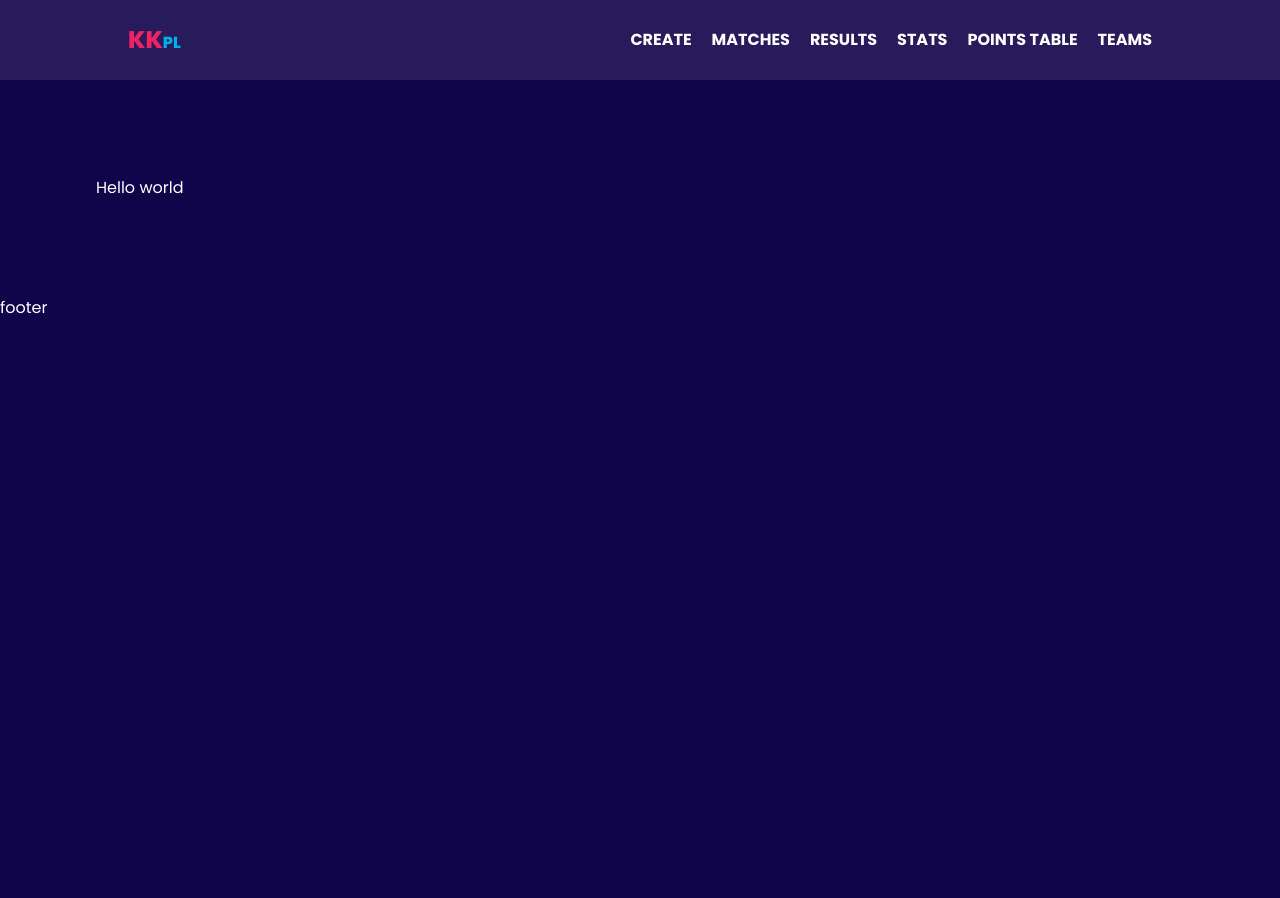
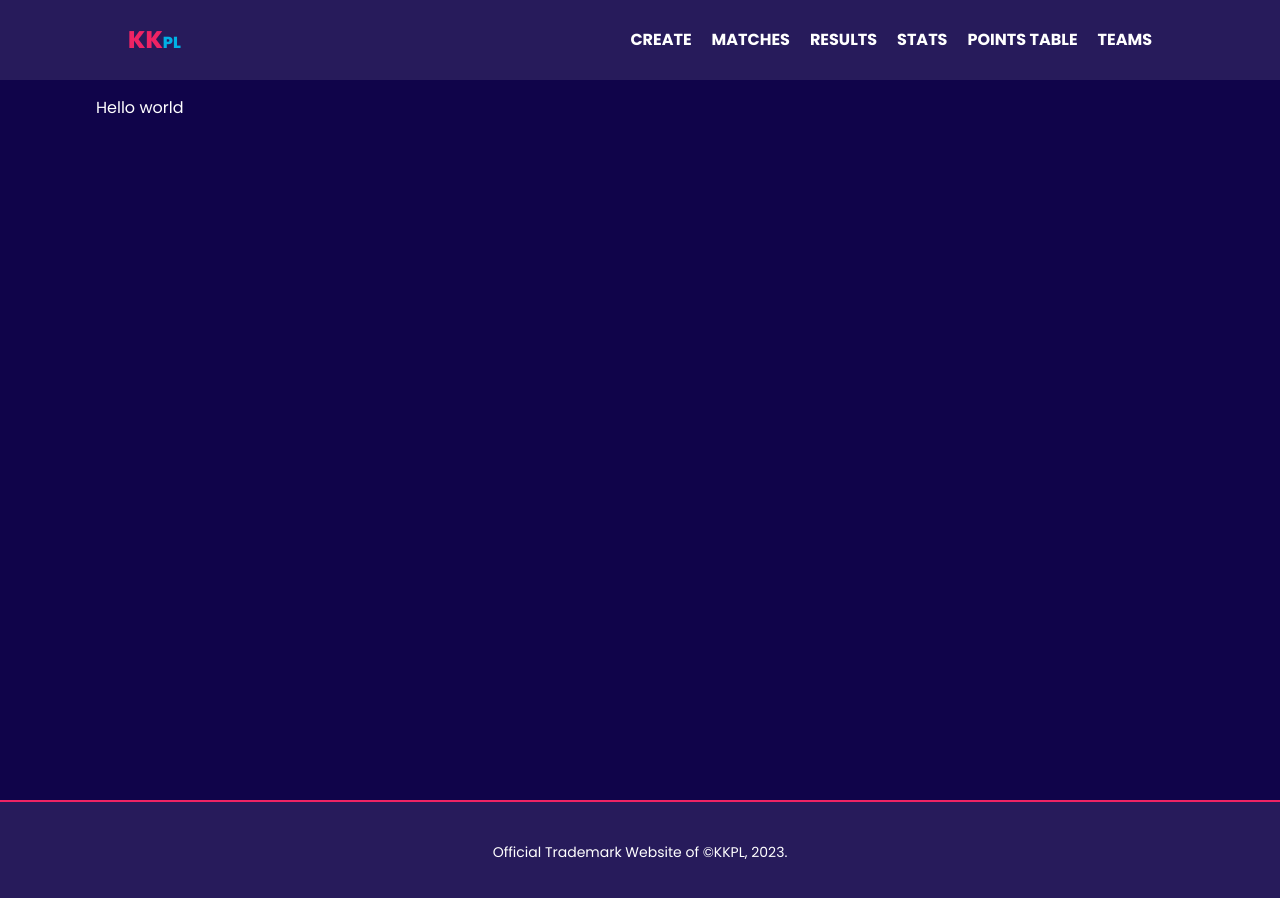
Before and after one commit to mjaumi/NEXT-KKPL-fantasy-premier-league, a Next.js app: page / in a window 1280 px wide. Shown: the top 898 px of the page. Before the commit the page ends 800 px from the top, so only its background shows below. Built offline with nearby package versions, Linux system fonts and the light colour scheme.

Commit message:
fixed footer & header a bit

```diff
--- a/src/app/layout.tsx
+++ b/src/app/layout.tsx
@@ -28,10 +28,10 @@ export default function RootLayout({
   return (
     <html lang='en'>
       <body
-        className={`${poppins.variable} font-poppins bg-KKPL-dark-blue text-white min-h-screen`}
+        className={`${poppins.variable} font-poppins bg-KKPL-dark-blue text-white`}
       >
         <Header />
-        {children}
+        <main className='p-24 min-h-screen'>{children}</main>
         <Footer />
       </body>
     </html>
--- a/src/app/page.tsx
+++ b/src/app/page.tsx
@@ -1,8 +1,8 @@
 export default function HomePage() {
   // rendering the homepage here
   return (
-    <main className='p-24'>
+    <>
       <h1>Hello world</h1>
-    </main>
+    </>
   );
 }
--- a/src/components/Footer/Footer.tsx
+++ b/src/components/Footer/Footer.tsx
@@ -3,8 +3,12 @@ import React from 'react';
 const Footer = () => {
   // rendering the footer component here
   return (
-    <footer>
-      <p>footer</p>
+    <footer className='py-10 bg-KKPL-dark-purple border-t-2 border-KKPL-light-red'>
+      <div className='w-4/5 mx-auto'>
+        <p className='text-sm text-center'>
+          Official Trademark Website of ©KKPL, 2023.
+        </p>
+      </div>
     </footer>
   );
 };
--- a/src/components/Header/Header.tsx
+++ b/src/components/Header/Header.tsx
@@ -4,7 +4,7 @@ import NavItem from './NavItem';
 const Header = () => {
   // rendering the header component here
   return (
-    <header className='bg-KKPL-dark-purple h-20'>
+    <header className='fixed top-0 bg-KKPL-dark-purple h-20 w-full'>
       <div className='w-4/5 mx-auto flex items-center justify-between h-full'>
         <h1 className='text-KKPL-light-red font-extrabold text-2xl'>
           KK
```
